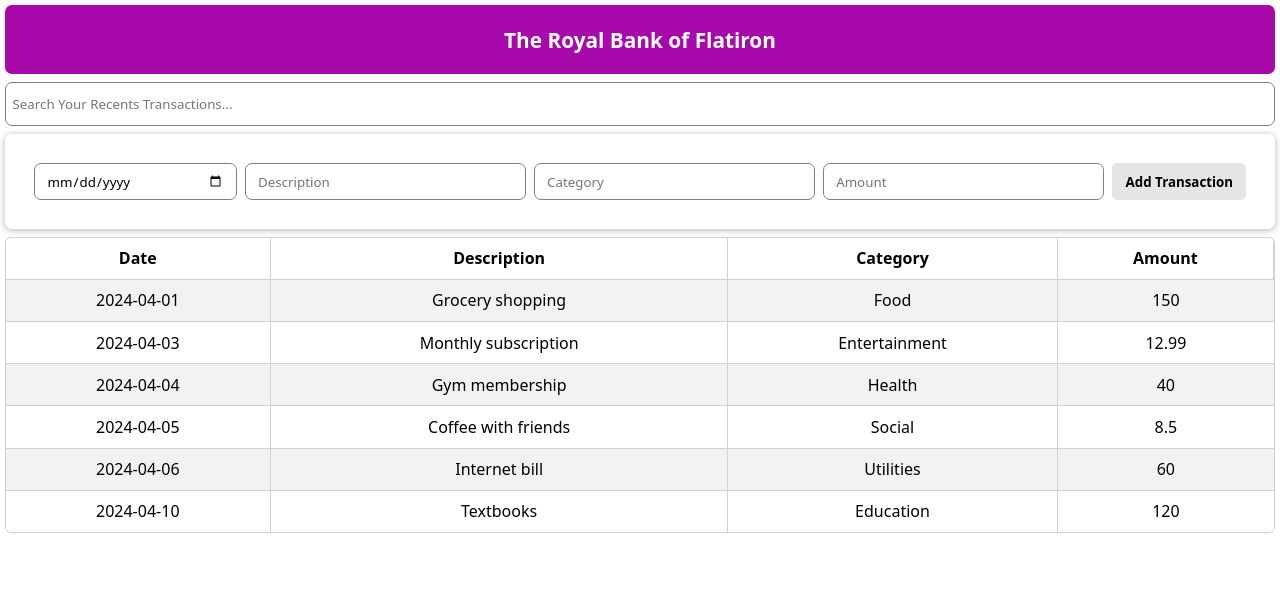
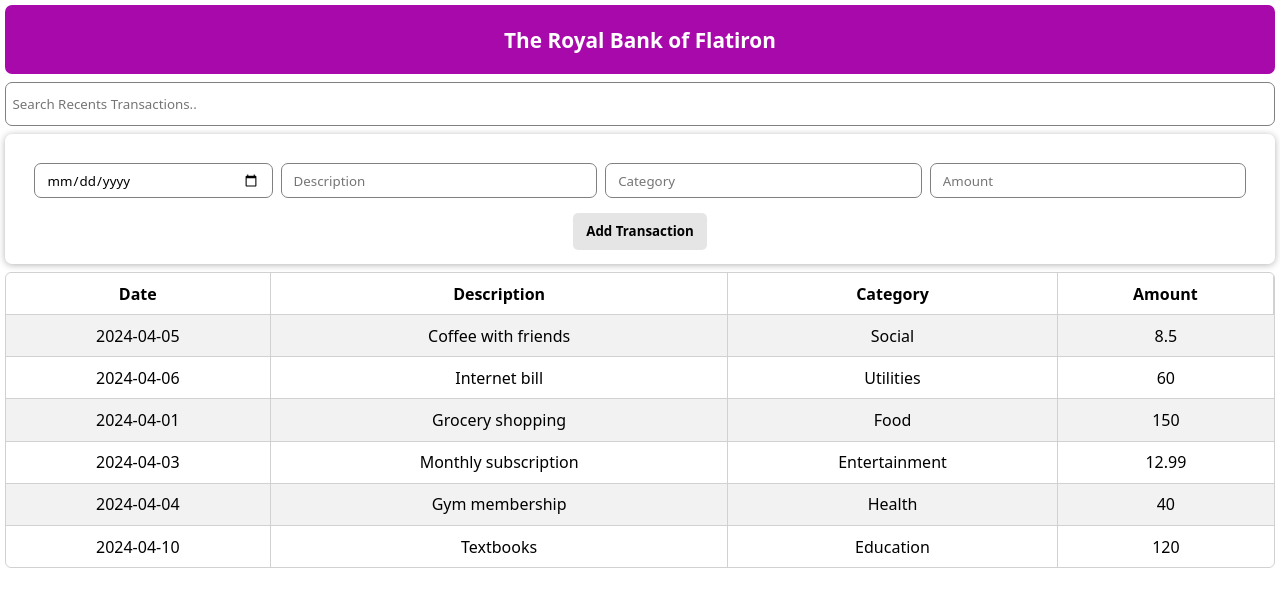
Before and after one commit to amososwom/bank-of-flatiron, a React (Create React App) app: page / in a window 1280 px wide. Shown: the top 606 px of the page. Built offline with nearby package versions, Linux system fonts and the light colour scheme.

Commit message:
updated version

```diff
--- a/mytest.js
+++ /dev/null
@@ -1,6 +0,0 @@
-let vars = "Bosco";
-
-// vars.filter(values => {
-    vars = vars.includes("")
-// })
-console.log(vars)
--- a/src/App.css
+++ b/src/App.css
@@ -39,7 +39,7 @@
   box-shadow: 0 1px 7px  0 rgba(0, 0, 0, 0.3);
   border-radius: 7px;
 }
-.Transaction form {
+.Transaction form div {
   width: 100%;
   display: flex;
   padding: 0.9em;
--- a/src/App.js
+++ b/src/App.js
@@ -2,11 +2,11 @@ import './App.css';
 import TableTransaction from './Components/TableTransaction';
 function App() {
   let TransactionRecords = [
+    { date: "2024-04-05", description: "Coffee with friends", category: "Social", amount: 8.50 },
+    { date: "2024-04-06", description: "Internet bill", category: "Utilities", amount: 60.00 },
     { date: "2024-04-01", description: "Grocery shopping", category: "Food", amount: 150.00 },
     { date: "2024-04-03", description: "Monthly subscription", category: "Entertainment", amount: 12.99 },
     { date: "2024-04-04", description: "Gym membership", category: "Health", amount: 40.00 },
-    { date: "2024-04-05", description: "Coffee with friends", category: "Social", amount: 8.50 },
-    { date: "2024-04-06", description: "Internet bill", category: "Utilities", amount: 60.00 },
     { date: "2024-04-10", description: "Textbooks", category: "Education", amount: 120.00 }
 ];
   return (
--- a/src/Components/AddTransaction.js
+++ b/src/Components/AddTransaction.jsx
@@ -26,6 +26,7 @@ function AddTransaction({funcSetData }) {
   return (
     <div className='Transaction'>
         <form onSubmit={handleSubmit}>
+          <div>
           <input type="date" required value={indate}  name='date'   onChange={(e) => setDate(e.target.value)} />
 
           <input type="text"
@@ -38,6 +39,7 @@ function AddTransaction({funcSetData }) {
 
           <input type="text" required placeholder='Category'    name='category'  onChange={(e) => setCategory(e.target.value)} value={incategory}/>
           <input type="number" required placeholder='Amount'     name='amount' onChange={(e) => setAmount(e.target.value)}  value={inamount}/>
+          </div>
 
             <button>Add Transaction</button>
         </form>
--- a/src/Components/SearchBox.js
+++ b/src/Components/SearchBox.jsx
@@ -1,17 +1,13 @@
 import React from 'react'
 function SearchBox({searchValue, funcSetSearch}) {
-
-function handleSearch(e){
-    funcSetSearch(e.target.value)
-}
-
+    //  funcSetSearch is a passed functioon to update the usestae of the search value
     return (<>
         <input
             type="text"
             className="SearchInput"
-            placeholder="Search Your Recents Transactions..."
+            placeholder="Search Recents Transactions.."
             value={searchValue}
-            onChange={handleSearch}
+            onChange={e =>  funcSetSearch(e.target.value)}
         />
     </>
  )
```
Also changed, not shown: src/Components/TableTransaction.jsx (renamed from src/Components/TableTransaction.js, +8 -1 lines), src/Components/TransactionRow.jsx (renamed from src/Components/TransactionRow.js), 1 other file (tests, documents, lock files or other folders). Lines whose indentation alone changed are shown as unchanged.
